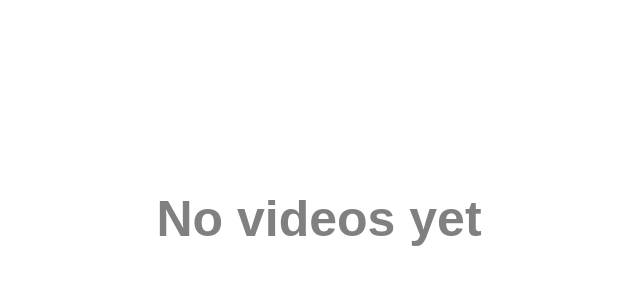
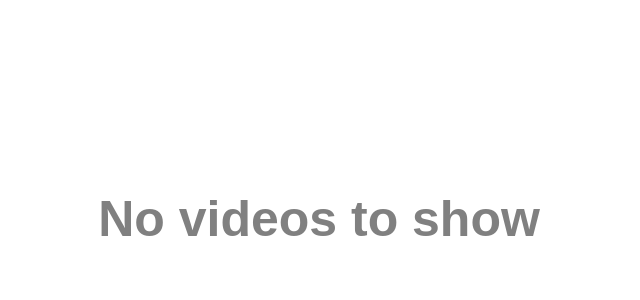
Before and after one commit to Akash-nath29/YouTubeClone, a Flask app: page / in a window 1280 px wide. Shown: the part 181-481 px from the top of the page, without its empty margins (321-961 px from the left). Run offline with Flask 3, Linux system fonts and the light colour scheme; some web fonts are replaced.

Commit message:
Update 1.01

```diff
--- a/templates/index.html
+++ b/templates/index.html
@@ -9,7 +9,7 @@
 {% endfor %}
 </ul>
 {% else %}
-<h1 id="noVideo">No videos yet</h1>
+<h1 id="noVideo">No videos to show</h1>
 {% endif %}
 </div>
 {% endblock %}
```
